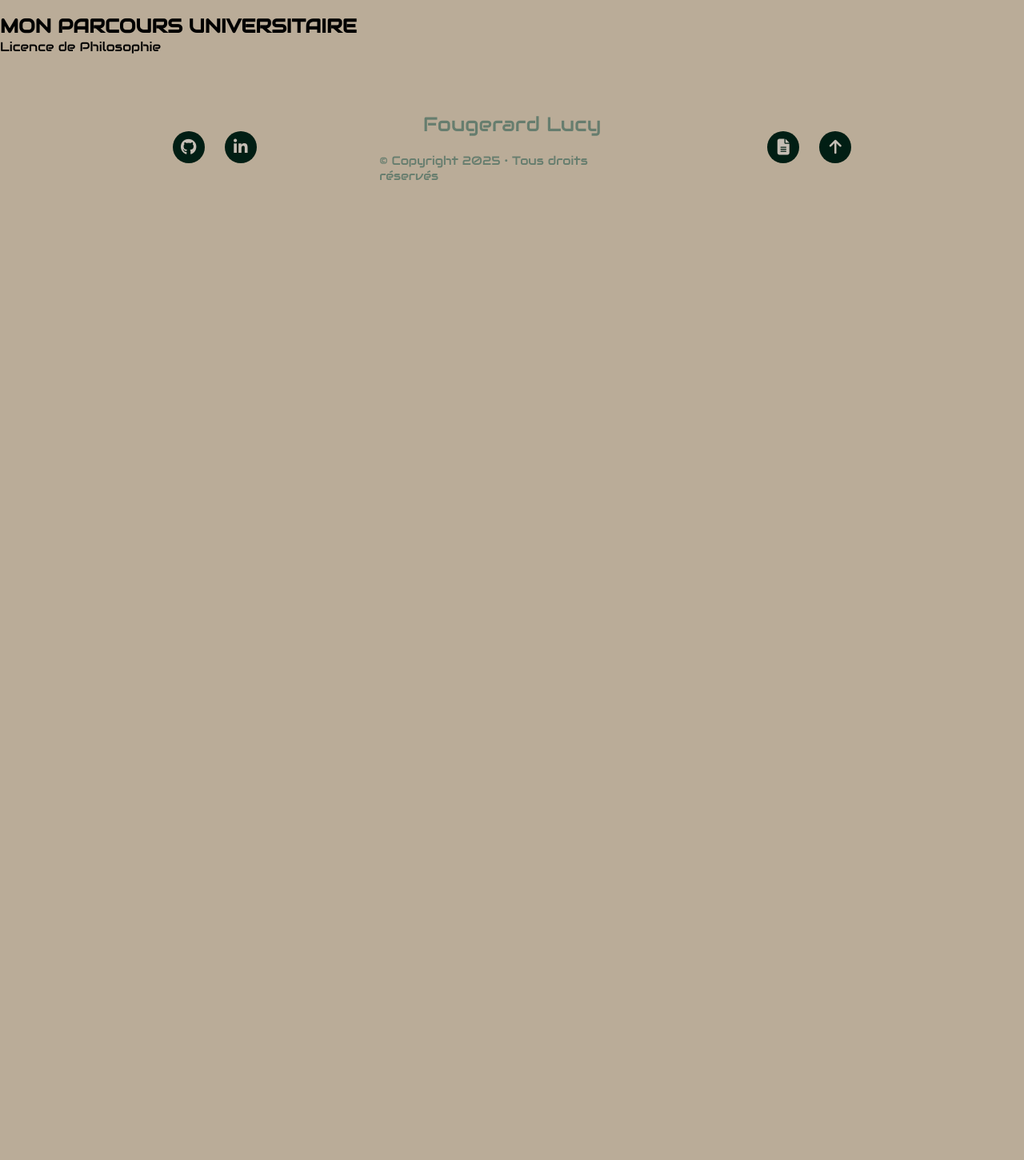
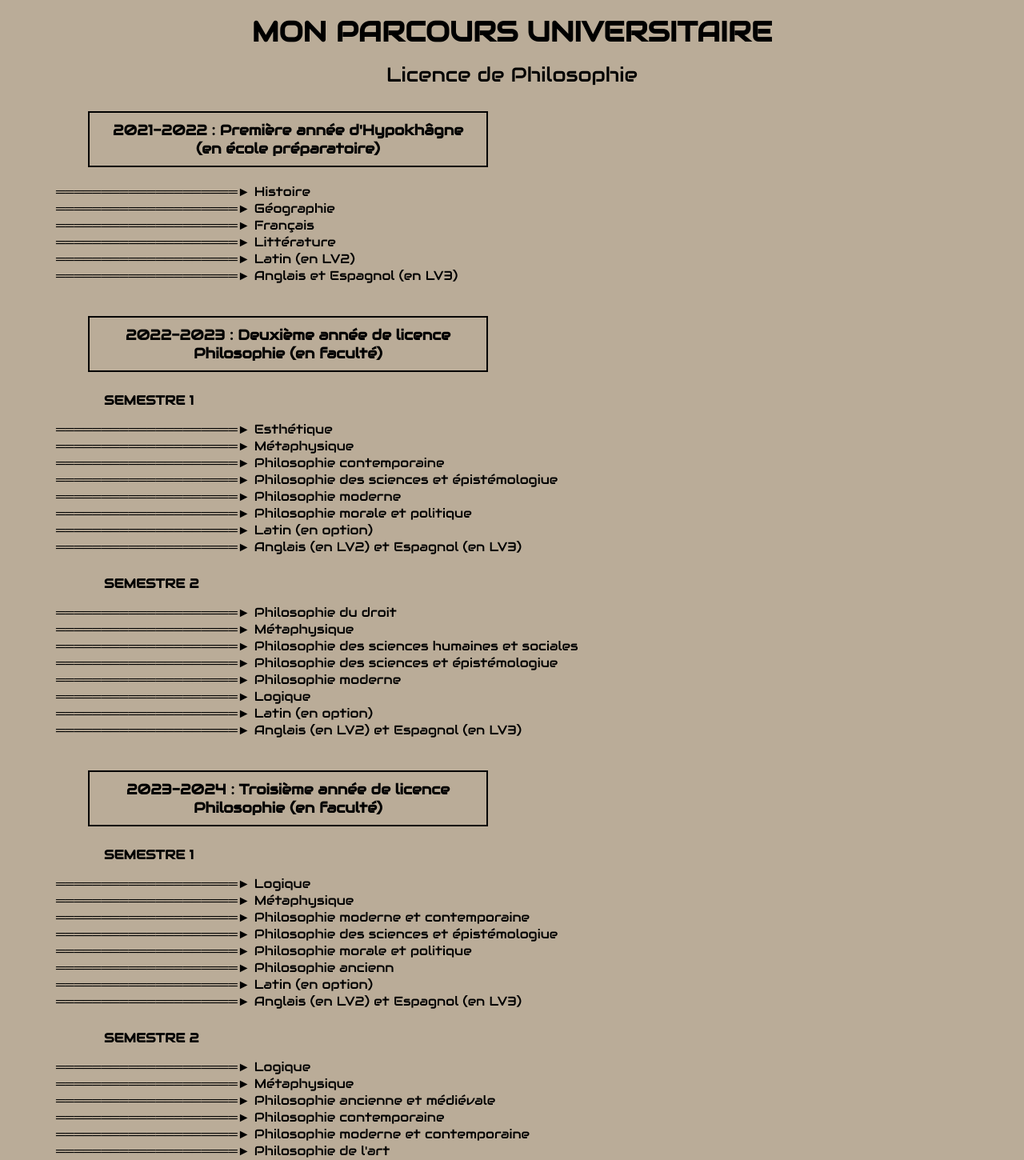
Before and after one commit to elhef010308/PORTFOLIO, a React (Vite) app: page /cv in a window 1280 px wide. Shown: the part 2820-4270 px from the top of the page at 80% size. Before the commit the page ends 3079 px from the top, so only its background shows below. Built offline with nearby package versions, Linux system fonts and the light colour scheme.

Commit message:
Mise en page page CV (section FACULTÉ - licence Philosophie)

```diff
--- a/src/pages/Cv.jsx
+++ b/src/pages/Cv.jsx
@@ -69,8 +69,74 @@ function Cv() {
                 </div>
 
                 <div className='university'>
-                    <h2>MON PARCOURS UNIVERSITAIRE</h2>
-                    <p className='formation'>Licence de Philosophie</p>
+                    <div className='university-title'>
+                        <h2>MON PARCOURS UNIVERSITAIRE</h2>
+                        <p className='formation'>Licence de Philosophie</p>
+                    </div>
+
+                    <div className='university-content'>
+                        <h3 className='first-year'>2021-2022 : Première année d'Hypokhâgne<br /> (en école préparatoire)</h3>
+                        <ul>
+                            <li>════════════════════► Histoire</li>
+                            <li>════════════════════► Géographie</li>
+                            <li>════════════════════► Français</li>
+                            <li>════════════════════► Littérature</li>
+                            <li>════════════════════► Latin (en LV2)</li>
+                            <li>════════════════════► Anglais et Espagnol (en LV3)</li>
+                        </ul>
+
+                        <h3 className='second-third-year'>2022-2023 : Deuxième année de licence Philosophie (en faculté)</h3>
+                        <p className='semestry'>SEMESTRE 1</p>
+                        <ul>
+                            <li>════════════════════► Esthétique</li>
+                            <li>════════════════════► Métaphysique</li>
+                            <li>════════════════════► Philosophie contemporaine</li>
+                            <li>════════════════════► Philosophie des sciences et épistémologiue</li>
+                            <li>════════════════════► Philosophie moderne</li>
+                            <li>════════════════════► Philosophie morale et politique</li>
+                            <li>════════════════════► Latin (en option)</li>
+                            <li>════════════════════► Anglais (en LV2) et Espagnol (en LV3)</li>
+                        </ul>
+
+                        <p className='semestry'>SEMESTRE 2</p>
+                        <ul>
+                            <li>════════════════════► Philosophie du droit</li>
+                            <li>════════════════════► Métaphysique</li>
+                            <li>════════════════════► Philosophie des sciences humaines et sociales</li>
+                            <li>════════════════════► Philosophie des sciences et épistémologiue</li>
+                            <li>════════════════════► Philosophie moderne</li>
+                            <li>════════════════════► Logique</li>
+                            <li>════════════════════► Latin (en option)</li>
+                            <li>════════════════════► Anglais (en LV2) et Espagnol (en LV3)</li>
+                        </ul>
+
+                        <h3 className='second-third-year'>2023-2024 : Troisième année de licence Philosophie (en faculté)</h3>
+                        <p className='semestry'>SEMESTRE 1</p>
+                        <ul>
+                            <li>════════════════════► Logique</li>
+                            <li>════════════════════► Métaphysique</li>
+                            <li>════════════════════► Philosophie moderne et contemporaine</li>
+                            <li>════════════════════► Philosophie des sciences et épistémologiue</li>
+                            <li>════════════════════► Philosophie morale et politique</li>
+                            <li>════════════════════► Philosophie ancienn</li>
+                            <li>════════════════════► Latin (en option)</li>
+                            <li>════════════════════► Anglais (en LV2) et Espagnol (en LV3)</li>
+                        </ul>
+
+                        <p className='semestry'>SEMESTRE 2</p>
+                        <ul>
+                            <li>════════════════════► Logique</li>
+                            <li>════════════════════► Métaphysique</li>
+                            <li>════════════════════► Philosophie ancienne et médiévale</li>
+                            <li>════════════════════► Philosophie contemporaine</li>
+                            <li>════════════════════► Philosophie moderne et contemporaine</li>
+                            <li>════════════════════► Philosophie de l'art</li>
+                            <li>════════════════════► Philosophie des sciences et épistémologiue</li>
+                            <li>════════════════════► Philosophie politique</li>
+                            <li>════════════════════► Latin (en option)</li>
+                            <li>════════════════════► Anglais (en LV2) et Espagnol (en LV3)</li>
+                        </ul>
+                    </div>
                 </div>
             </section>
 
--- a/src/style/cv.scss
+++ b/src/style/cv.scss
@@ -188,6 +188,49 @@
     right: 0;
 }
 
+
+
 .university {
     margin-top: 200px;
 }
+
+.university-title {
+    text-align: center;
+
+    h2 {
+        font-size: 35px;
+        margin-bottom: 15px;
+    }
+
+    p {
+        font-size: 25px;
+        margin-bottom: 30px;
+    }
+}
+
+.university-content {
+    padding-left: 70px;
+
+    .first-year {
+        font-size: 18px;
+        border: 2px solid;
+        width: 500px;
+        text-align: center;
+        padding: 10px;
+        margin: 0 0 20px 40px;
+    }
+
+    .second-third-year {
+        font-size: 18px;
+        border: 2px solid;
+        width: 500px;
+        text-align: center;
+        padding: 10px;
+        margin: 40px 0 20px 40px;
+    }
+
+    .semestry {
+        margin: 25px 0 15px 60px;
+        font-weight: 700;
+    }
+}
```
